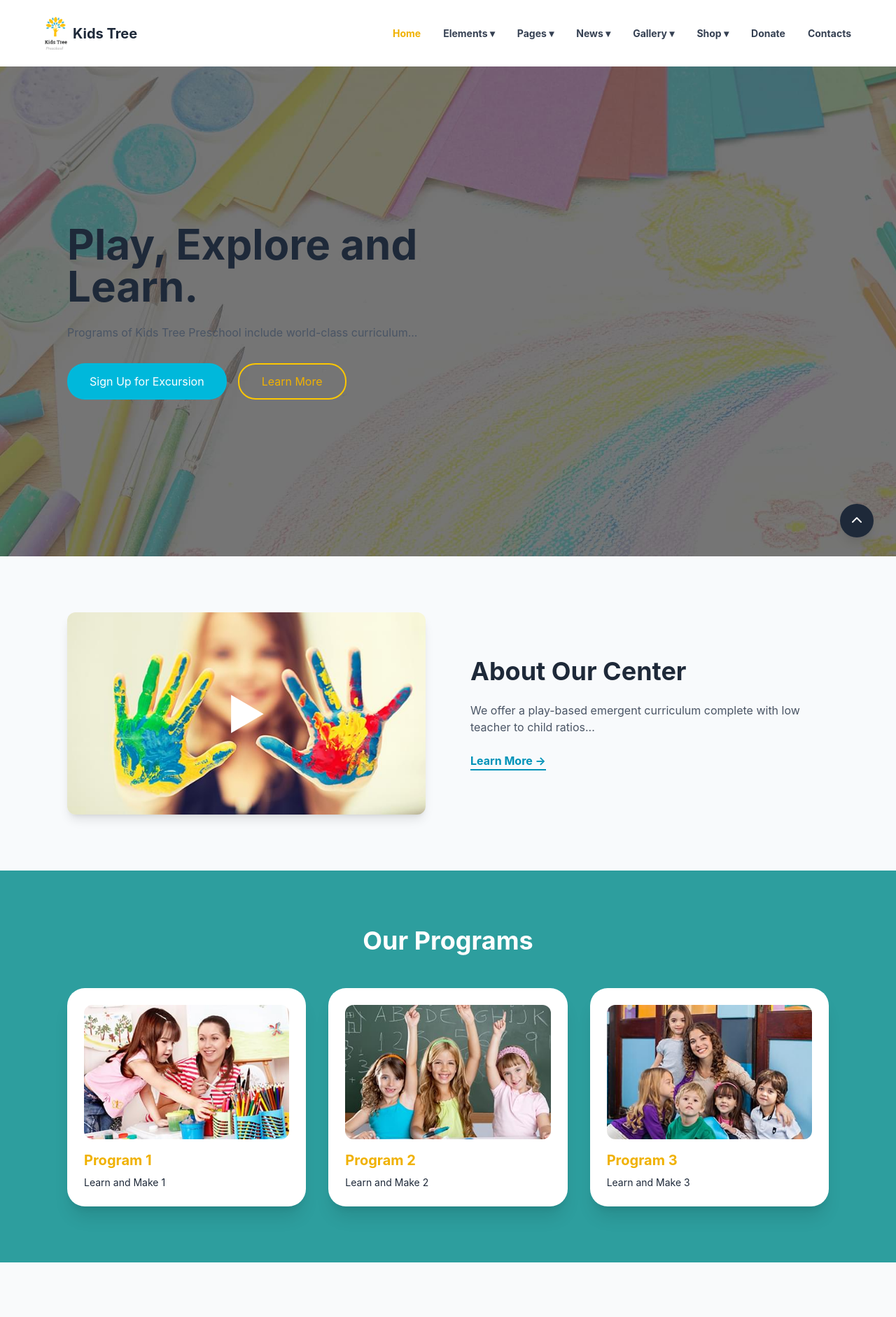
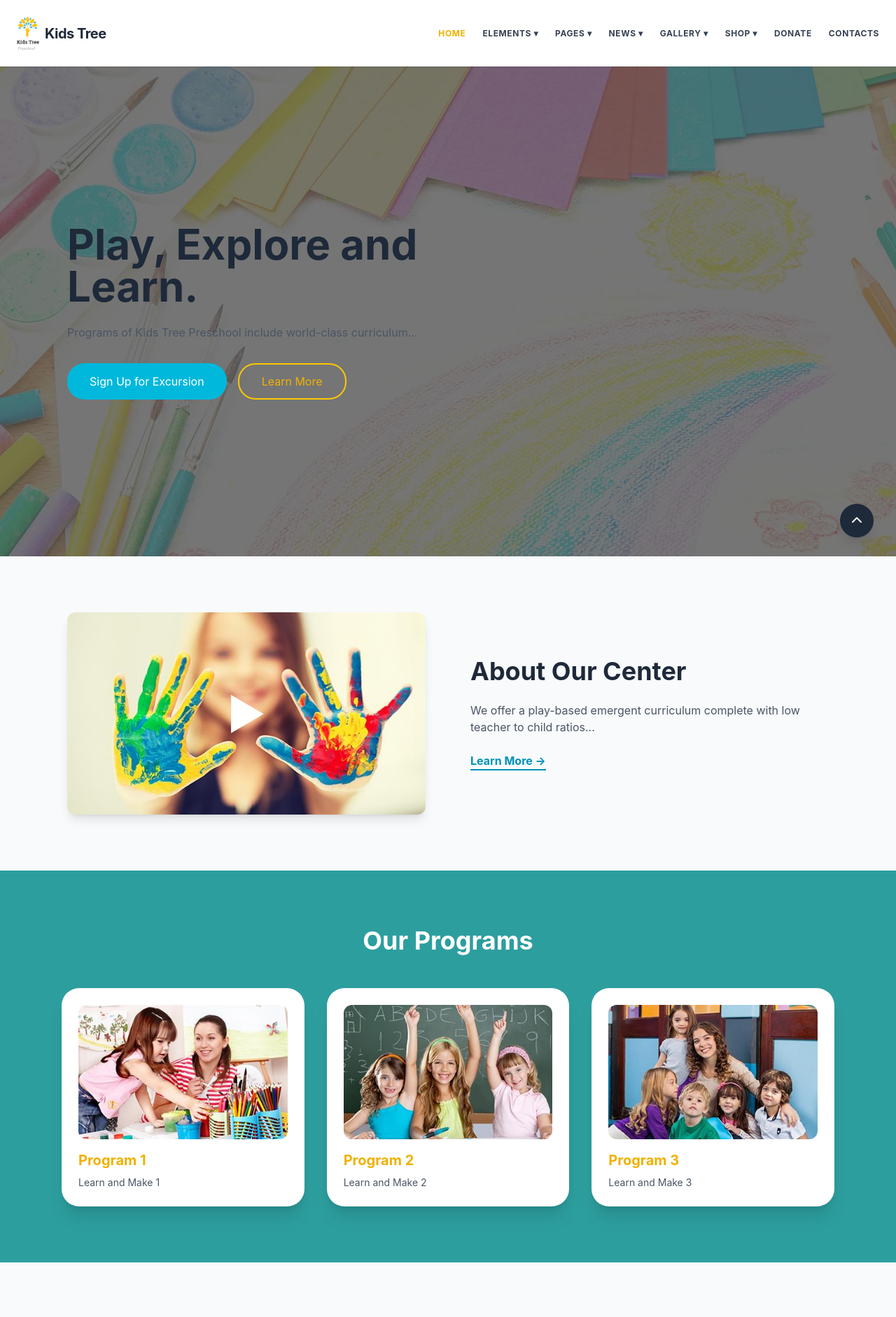
Before and after one commit to MiracSoftware/StajProje, a Vue app: page / in a window 1280 px wide. Shown: the top 1882 px of the page at 70% size. Built offline with nearby package versions, Linux system fonts and the light colour scheme.

Commit message:
Hata düzeltmeleri ve son kontrol.

```diff
--- a/src/components/Navbar.vue
+++ b/src/components/Navbar.vue
@@ -1,20 +1,55 @@
 <template>
-  <nav
-    class="flex justify-between items-center px-16 py-6 bg-white shadow-sm font-bold"
-  >
+  <nav class="relative flex justify-between items-center px-6 py-6 bg-white shadow-sm font-bold w-full z-50">
     <div class="flex items-center gap-2">
-      <img src="../assets/images/logo.png" class="w-8" />
-      <span class="text-xl">Kids Tree</span>
+      <img src="../assets/images/logo.png" class="w-8" alt="Logo" />
+      <span class="text-xl tracking-tight">Kids Tree</span>
     </div>
-    <div class="hidden md:flex gap-8 text-sm text-gray-700">
+
+    <div class="hidden md:flex gap-6 text-xs text-gray-700 uppercase tracking-wider">
       <a href="#" class="text-yellow-500">Home</a>
-      <a href="#" class="hover:text-cyan-600">Elements ▾</a>
-      <a href="#" class="hover:text-cyan-600">Pages ▾</a>
-      <a href="#" class="hover:text-cyan-600">News ▾</a>
-      <a href="#" class="hover:text-cyan-600">Gallery ▾</a>
-      <a href="#" class="hover:text-cyan-600">Shop ▾</a>
-      <a href="#" class="hover:text-cyan-600">Donate</a>
-      <a href="#" class="hover:text-cyan-600">Contacts</a>
+      <a href="#" class="hover:text-cyan-600 transition">Elements ▾</a>
+      <a href="#" class="hover:text-cyan-600 transition">Pages ▾</a>
+      <a href="#" class="hover:text-cyan-600 transition">News ▾</a>
+      <a href="#" class="hover:text-cyan-600 transition">Gallery ▾</a>
+      <a href="#" class="hover:text-cyan-600 transition">Shop ▾</a>
+      <a href="#" class="hover:text-cyan-600 transition">Donate</a>
+      <a href="#" class="hover:text-cyan-600 transition">Contacts</a>
     </div>
+
+    <button @click="isOpen = !isOpen" class="md:hidden text-2xl text-cyan-600 focus:outline-none">
+      ☰
+    </button>
+
+    <transition name="fade">
+      <div
+        v-if="isOpen"
+        class="absolute top-full left-0 w-full bg-white shadow-xl p-6 flex flex-col gap-4 text-center border-t md:hidden"
+      >
+        <a href="#" @click="isOpen = false" class="text-yellow-500">Home</a>
+        <a href="#" @click="isOpen = false" class="hover:text-cyan-600">Elements</a>
+        <a href="#" @click="isOpen = false" class="hover:text-cyan-600">Pages</a>
+        <a href="#" @click="isOpen = false" class="hover:text-cyan-600">News</a>
+        <a href="#" @click="isOpen = false" class="hover:text-cyan-600">Gallery</a>
+        <a href="#" @click="isOpen = false" class="hover:text-cyan-600">Shop</a>
+        <a href="#" @click="isOpen = false" class="hover:text-cyan-600">Donate</a>
+        <a href="#" @click="isOpen = false" class="hover:text-cyan-600">Contacts</a>
+      </div>
+    </transition>
   </nav>
 </template>
+
+<script setup>
+import { ref } from 'vue';
+const isOpen = ref(false);
+</script>
+
+<style scoped>
+
+.fade-enter-active, .fade-leave-active {
+  transition: opacity 0.3s ease;
+}
+
+.fade-enter-from, .fade-leave-to {
+  opacity: 0;
+}
+</style>
--- a/src/components/ProgramsSection.vue
+++ b/src/components/ProgramsSection.vue
@@ -1,18 +1,21 @@
 <template>
-  <section class="bg-[#2d9e9e] py-20 text-white text-center">
+  <section id="programs" class="bg-[#2d9e9e] py-20 text-white text-center">
+    <div class="max-w-6xl mx-auto px-6">
       <h2 class="text-4xl font-bold mb-12">Our Programs</h2>
-    <div class="grid grid-cols-3 gap-8 px-24">
+      <div class="grid grid-cols-1 md:grid-cols-2 lg:grid-cols-3 gap-8">
         <div
           v-for="i in 3"
           :key="i"
-        class="bg-white text-gray-800 rounded-[25px] p-6 text-left shadow-xl hover:-translate-y-2 transition"
+          class="bg-white text-gray-800 rounded-[25px] p-6 text-left shadow-xl hover:-translate-y-2 transition duration-300"
         >
           <img
             :src="getImageUrl(i)"
             class="w-full h-48 object-cover rounded-xl mb-4"
+            alt="Program Image"
           />
           <h3 class="font-bold text-xl text-yellow-500">Program {{ i }}</h3>
-        <p class="text-sm mt-2">Learn and Make {{ i }}</p>
+          <p class="text-sm mt-2 text-gray-600">Learn and Make {{ i }}</p>
+        </div>
       </div>
     </div>
   </section>
--- a/src/views/HomeView.vue
+++ b/src/views/HomeView.vue
@@ -1,19 +1,18 @@
 <template>
-  <div class="w-full overflow-x-hidden">
+  <div class="w-full min-h-screen overflow-x-hidden">
     <Navbar />
-
-    <main class="flex-grow">
-      <HeroSection />
-      <AboutSection />
-      <ProgramsSection />
-      <FeaturesSection />
-      <EventSection />
-      <CommentSection />
-      <LatestNewsSection />
-      <GallerySection />
-      <AdresSection />
-      <FooterSection />
+    <main class="w-full">
+      <HeroSection id="home" />
+      <AboutSection id="about" />
+      <ProgramsSection id="programs" />
+      <FeaturesSection id="features" />
+      <EventSection id="events" />
+      <CommentSection id="comments" />
+      <LatestNewsSection id="news" />
+      <GallerySection id="gallery" />
+      <AdresSection id="contact" />
     </main>
+    <FooterSection />
   </div>
 </template>
 
@@ -30,3 +29,9 @@ import LatestNewsSection from "../components/LatestNewsSection.vue";
 import Navbar from "../components/Navbar.vue";
 import ProgramsSection from "../components/ProgramsSection.vue";
 </script>
+
+<style>
+html {
+  scroll-behavior: smooth;
+}
+</style>
```
Lines whose indentation alone changed are shown as unchanged.
